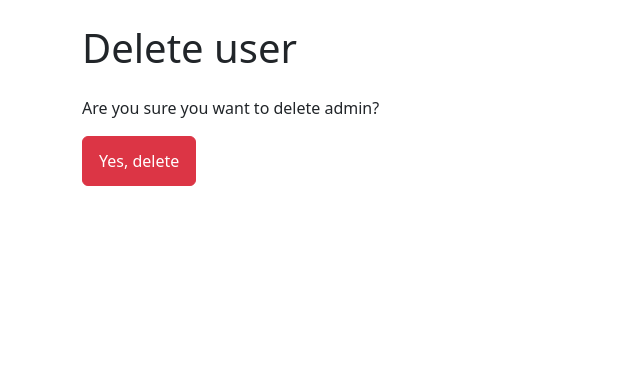
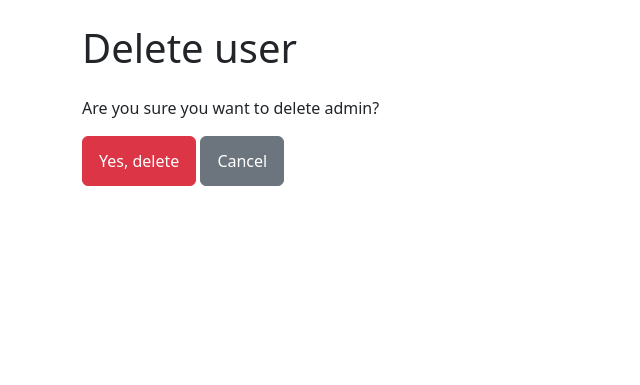
Before and after one commit to Onoiro/TaskMan, a Django app: page /users/11/delete/ in a window 1280 px wide. Shown: the part 64-449 px from the top of the page, without its empty margins (0-640 px from the left). Run offline with Django 4.2, Linux system fonts and the light colour scheme; a user stored in the database is signed in; data comes from the database, SQL or seed files in the repository; data that the repository does not hold is empty; parts of the project's set-up code (start-up, migrations or seed data) failed here and were passed over; some libraries are stand-ins or nearby versions.

Commit message:
Add cancel button to all delete confirmation pages
- Add a cancel button to labels delete page
- Add a cancel button to statuses delete page
- Add a cancel button to tasks delete page
- Add a cancel button to teams delete page
- Add a cancel button to user delete page
- Cancel button returns user to previous page or home page
- Add KODA.md to gitignore file

```diff
--- a/task_manager/templates/labels/labels_delete.html
+++ b/task_manager/templates/labels/labels_delete.html
@@ -19,6 +19,9 @@
           <button type="submit" class="btn btn-danger">
           {% trans "Yes, delete" %}
           </button>
+          <a href="{{ request.META.HTTP_REFERER|default:'/' }}" class="btn btn-secondary">
+            {% trans "Cancel" %}
+          </a>
     </form>
 </div>
 {% endblock %}
--- a/task_manager/templates/statuses/statuses_delete.html
+++ b/task_manager/templates/statuses/statuses_delete.html
@@ -19,6 +19,9 @@
           <button type="submit" class="btn btn-danger">
           {% trans "Yes, delete" %}
           </button>
+          <a href="{{ request.META.HTTP_REFERER|default:'/' }}" class="btn btn-secondary">
+            {% trans "Cancel" %}
+          </a>
     </form>
 </div>
 {% endblock %}
--- a/task_manager/templates/tasks/task_delete.html
+++ b/task_manager/templates/tasks/task_delete.html
@@ -19,6 +19,9 @@
           <button type="submit" class="btn btn-danger">
           {% trans "Yes, delete" %}
           </button>
+          <a href="{{ request.META.HTTP_REFERER|default:'/' }}" class="btn btn-secondary">
+            {% trans "Cancel" %}
+          </a>
     </form>
 </div>
 {% endblock %}
--- a/task_manager/templates/teams/team_delete.html
+++ b/task_manager/templates/teams/team_delete.html
@@ -18,6 +18,9 @@
         <button type="submit" class="btn btn-danger">
           {% trans "Yes, delete" %}
         </button>
+        <a href="{{ request.META.HTTP_REFERER|default:'/' }}" class="btn btn-secondary">
+          {% trans "Cancel" %}
+        </a>
     </form>
 </div>
 {% endblock %}
--- a/task_manager/templates/user/user_delete.html
+++ b/task_manager/templates/user/user_delete.html
@@ -18,6 +18,9 @@
         <button type="submit" class="btn btn-danger">
           {% trans "Yes, delete" %}
         </button>
+        <a href="{{ request.META.HTTP_REFERER|default:'/' }}" class="btn btn-secondary">
+          {% trans "Cancel" %}
+        </a>
     </form>
 </div>
 {% endblock %}
```
Also changed, not shown: 1 other file.
